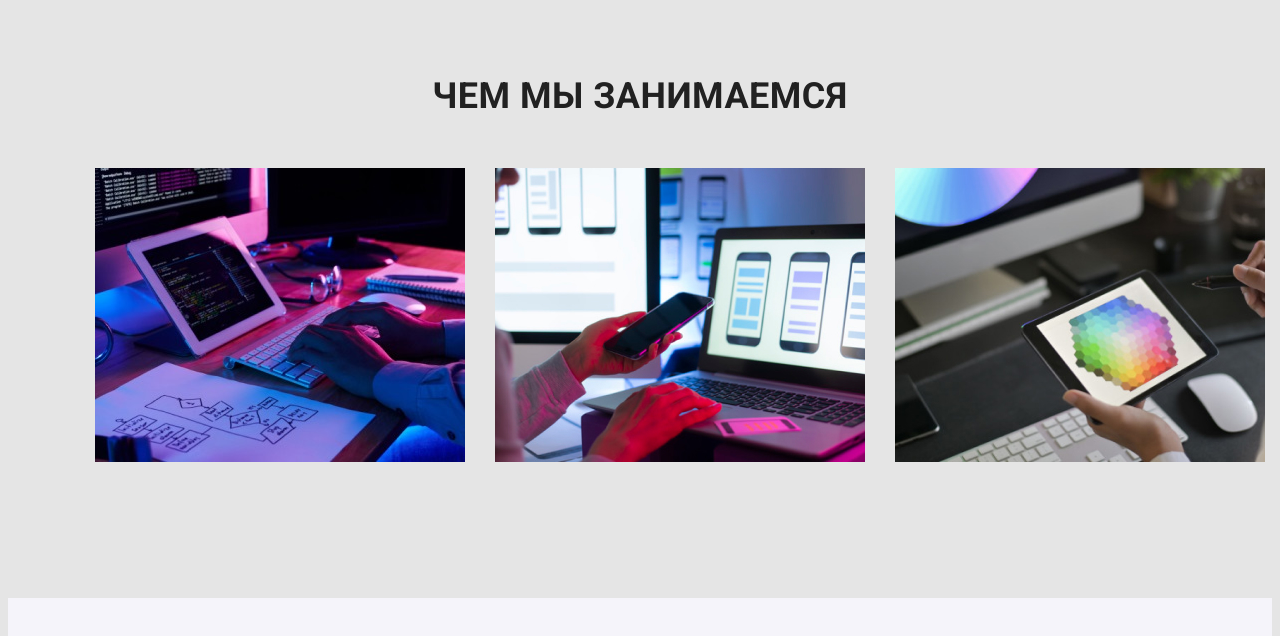
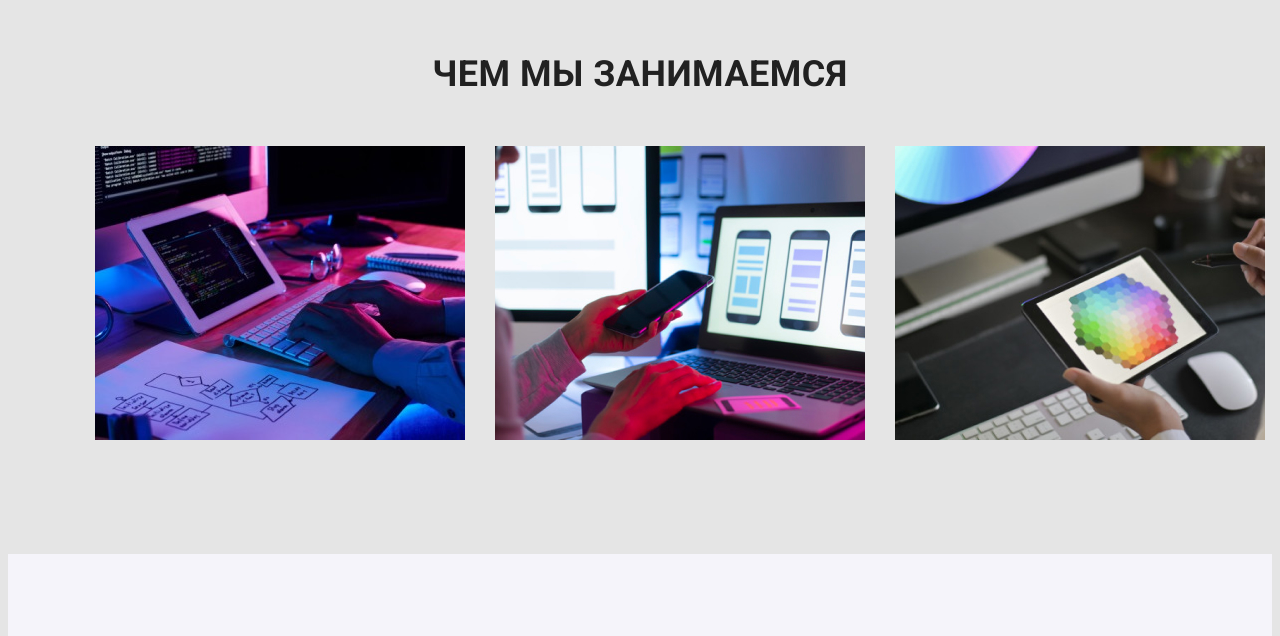
Before and after one commit to IrynaFetisova/goit-markup-hw-03, a plain HTML site: page index.html in a window 1280 px wide. Shown: the part 804-1440 px from the top of the page. Drawn offline with Linux system fonts and the light colour scheme.

Commit message:
падінг

```diff
--- a/css/styles.css
+++ b/css/styles.css
@@ -135,7 +135,7 @@ ul {
 /* section */
 .section {
     padding-top: 94px;
-    padding-bottom: 116px;
+    padding-bottom: 94px;
 }
 
 
```
